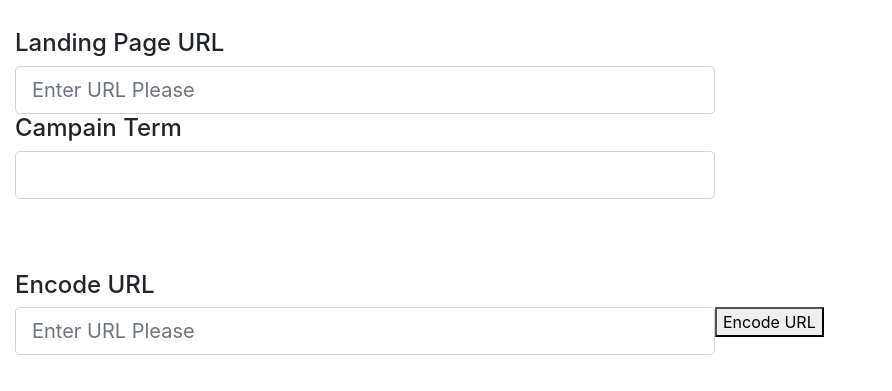
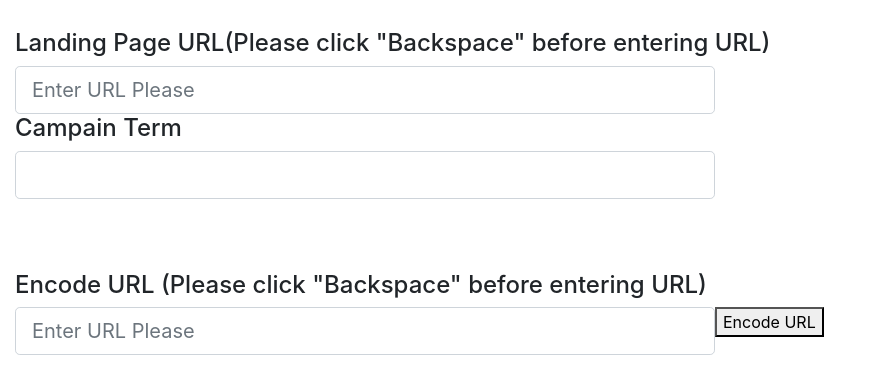
Before and after one commit to yevheniia01/url_validation_and_encode, a plain HTML site: page index.html in a window 1280 px wide. Shown: the part 51-442 px from the top of the page, without its empty margins (0-892 px from the left). Drawn offline with nearby package versions, Linux system fonts and the light colour scheme.

Commit message:
some bugs fixed

```diff
--- a/index.html
+++ b/index.html
@@ -21,7 +21,7 @@
             <br>
           <div class="row">
               <div class="col col-sm-10 col-md-10 col-lg-10">
-                      <h4 id="displErr">Landing Page URL</h4>
+                      <h4 id="displErr">Landing Page URL(Please click "Backspace" before entering URL)</h4>
                       <input id="urlCheck" class="form-control form-control-lg" type="text" placeholder="Enter URL Please" ><img>
             <br><br>
                       <h4>Campain Term</h4>
@@ -31,7 +31,7 @@
 <br><br><br>
         <div class="row">
            <div class="col">
-               <h4 id="displErrSecond"> Encode URL</h1>
+               <h4 id="displErrSecond"> Encode URL (Please click "Backspace" before entering URL)</h1>
                   <input id="urlEncode" class="form-control form-control-lg" type="text" placeholder="Enter URL Please" >
                   <button id="encode">Encode URL</button>
                   <br><br>
--- a/main.js
+++ b/main.js
@@ -4,6 +4,7 @@ $(document).ready(function(){
     $("#checkInput").on('click', function(){
 
         var inputVal = $("#urlCheck").val();
+
             if(checkUrl(inputVal)){
                  $('img').attr("src", "./img/checked.png")
                  setTimeout(function(){ $("img").removeAttr("src") }, 5000);
@@ -13,8 +14,9 @@ $(document).ready(function(){
                  $('#displErr').append("<p id='err'>Please enter valid URL </p>")
                  setTimeout(function(){ $("img").removeAttr("src"),  $("#urlCheck").val(" "), $("#err").remove()  }, 3000);
                  console.log($("#urlCheck").val())
-                 end();
+
             }
+            exit();
     })
     $("#encode").on('click', function(){
 
```
